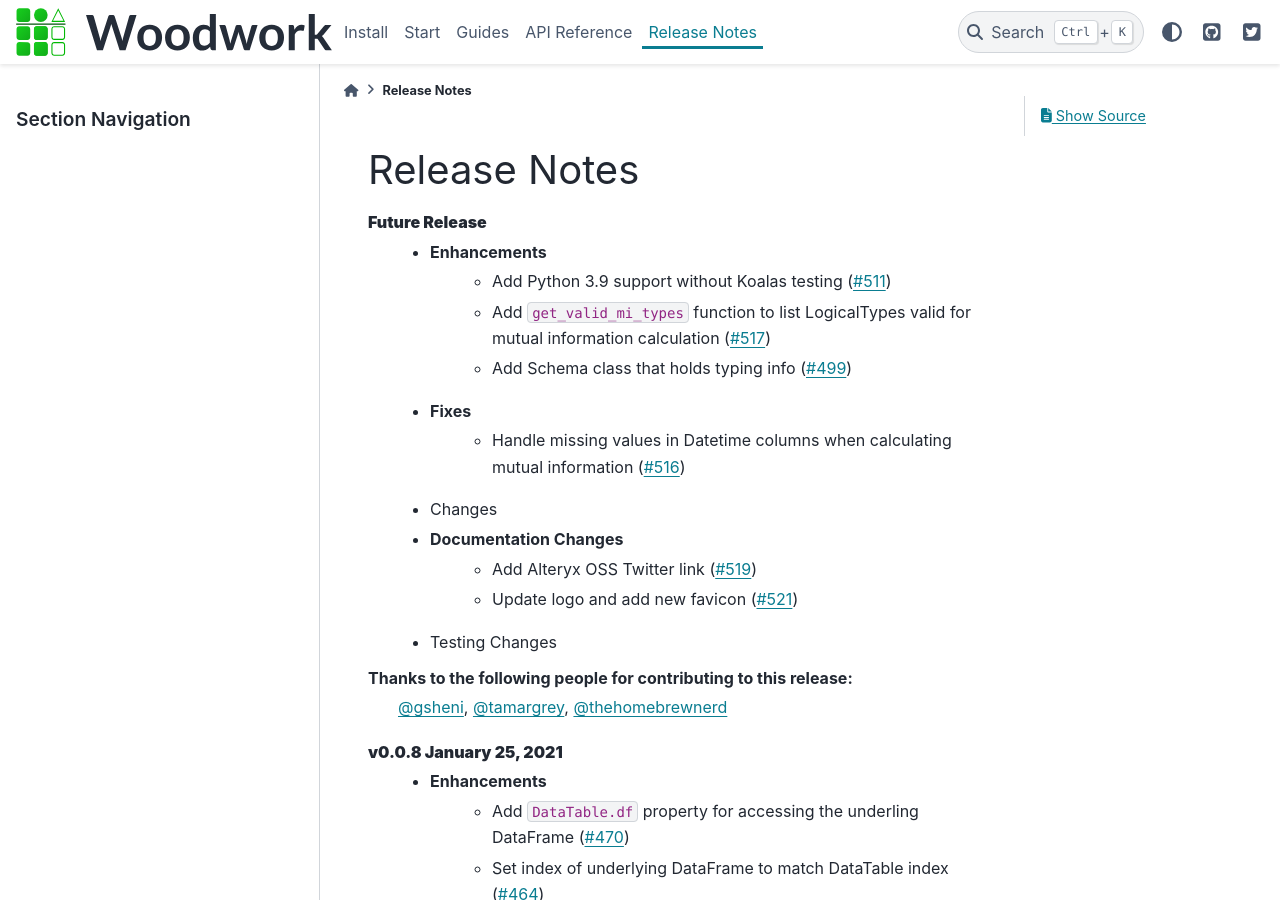
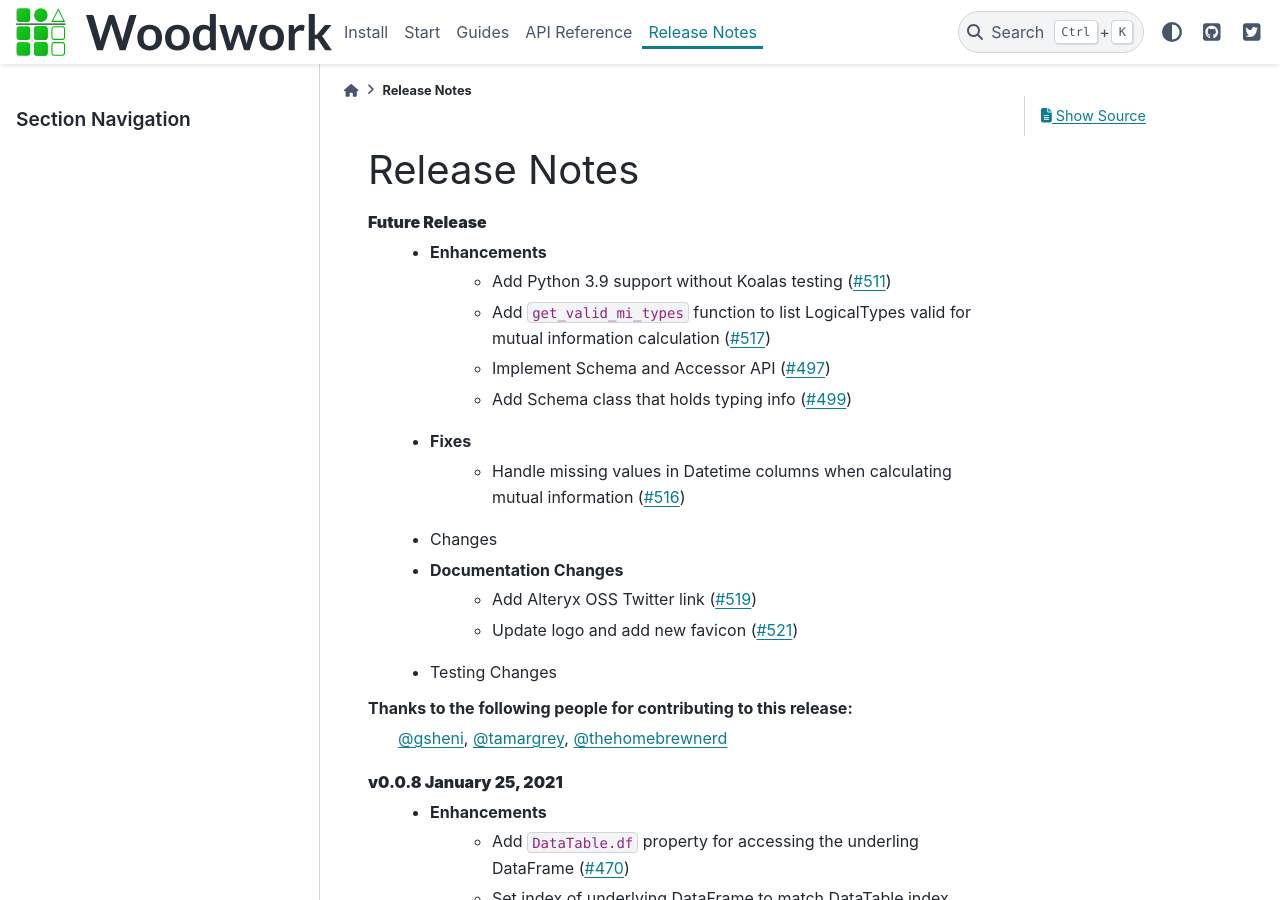
Before and after one commit to alteryx/woodwork, a Sphinx documentation site: the page built from docs/source/release_notes.rst, in a window 1280 px wide and 900 px high. Built offline with Sphinx 7.4.7 and the PyData theme 0.15.4, drawn with Linux system fonts in a browser that asks for light colours; comment, search, counter and statistics services are not loaded.

Commit message:
Add release note

```diff
--- a/docs/source/release_notes.rst
+++ b/docs/source/release_notes.rst
@@ -6,6 +6,7 @@ Release Notes
     * Enhancements
         * Add Python 3.9 support without Koalas testing (:pr:`511`)
         * Add ``get_valid_mi_types`` function to list LogicalTypes valid for mutual information calculation (:pr:`517`)
+        * Implement Schema and Accessor API (:pr:`497`)
         * Add Schema class that holds typing info (:pr:`499`)
     * Fixes
         * Handle missing values in Datetime columns when calculating mutual information (:pr:`516`)
```
